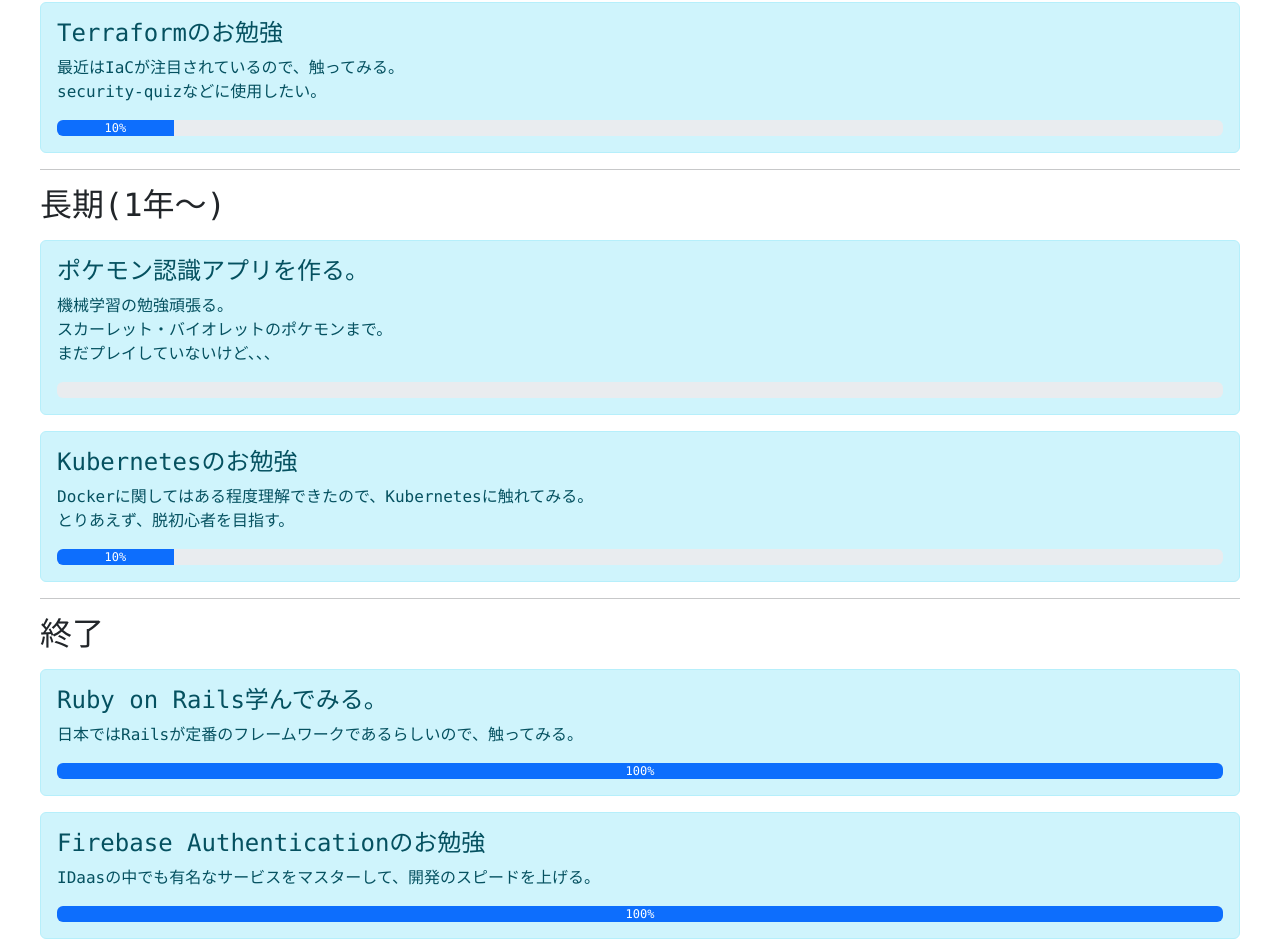
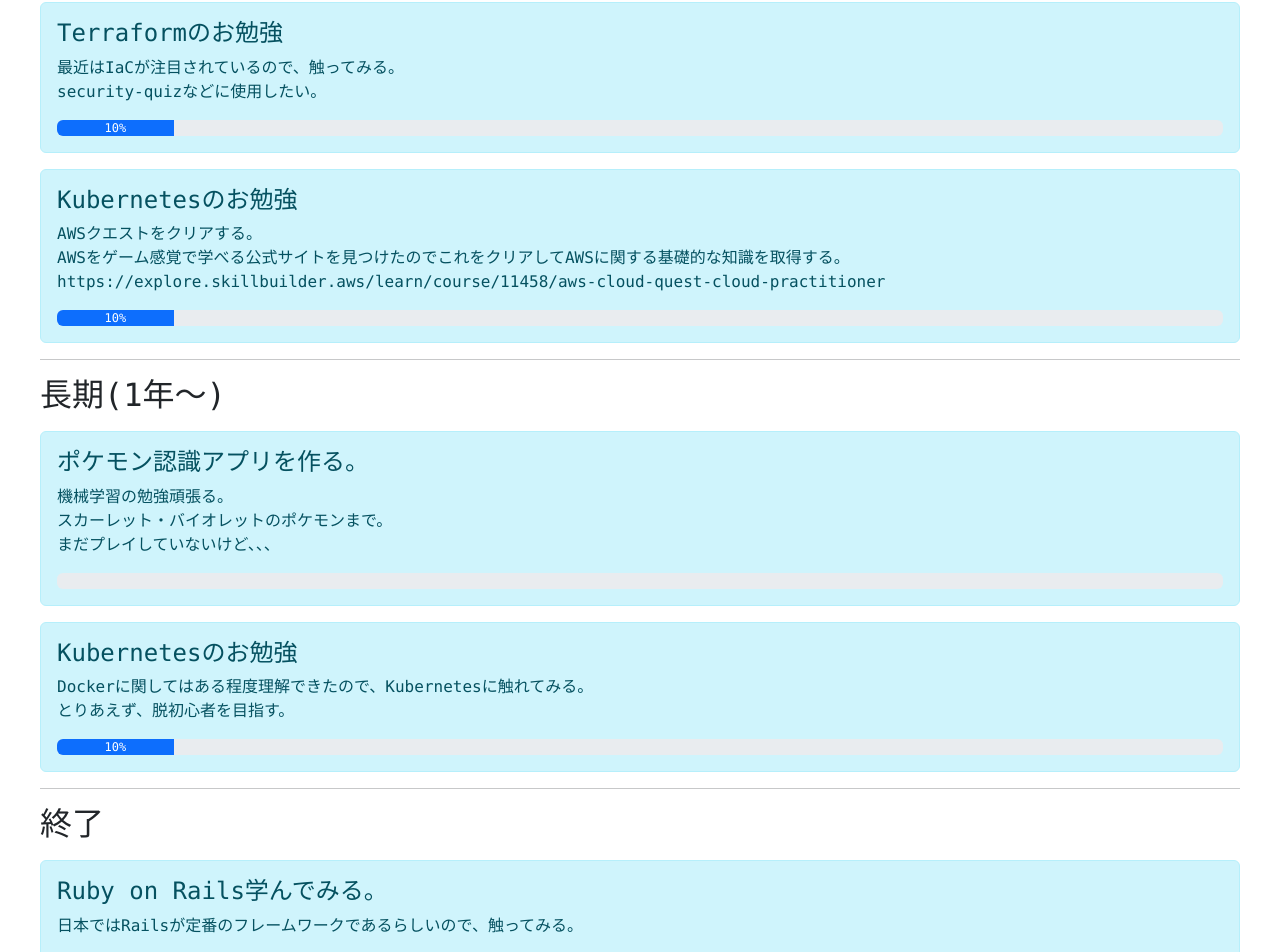
Before and after one commit to osawa-koki/osawa-koki, a Next.js app in the folder portfolio/: page /dream in a window 1280 px wide. Shown: the part 1311-2263 px from the top of the page. Built offline with nearby package versions, Linux system fonts and the light colour scheme.

Commit message:
Dream追加した。

```diff
--- a/portfolio/data/dream.ts
+++ b/portfolio/data/dream.ts
@@ -110,6 +110,14 @@ const _dreams: Dream[] = ([
     progress: 10,
     timespan: '長期(1年～)',
   },
+  {
+    title: 'Kubernetesのお勉強',
+    description: 'AWSクエストをクリアする。\nAWSをゲーム感覚で学べる公式サイトを見つけたのでこれをクリアしてAWSに関する基礎的な知識を取得する。\nhttps://explore.skillbuilder.aws/learn/course/11458/aws-cloud-quest-cloud-practitioner',
+    start_at: new Date('2023-01-10'),
+    end_at: new Date('2023-03-31'),
+    progress: 10,
+    timespan: '中期(3ヶ月～1年)',
+  },
 ] as Dream[]).map(dream => {
   const progress = dream.progress >= 100 ? 100 : dream.progress;
   const timespan = progress >= 100 ? '終了' : dream.timespan;
```
